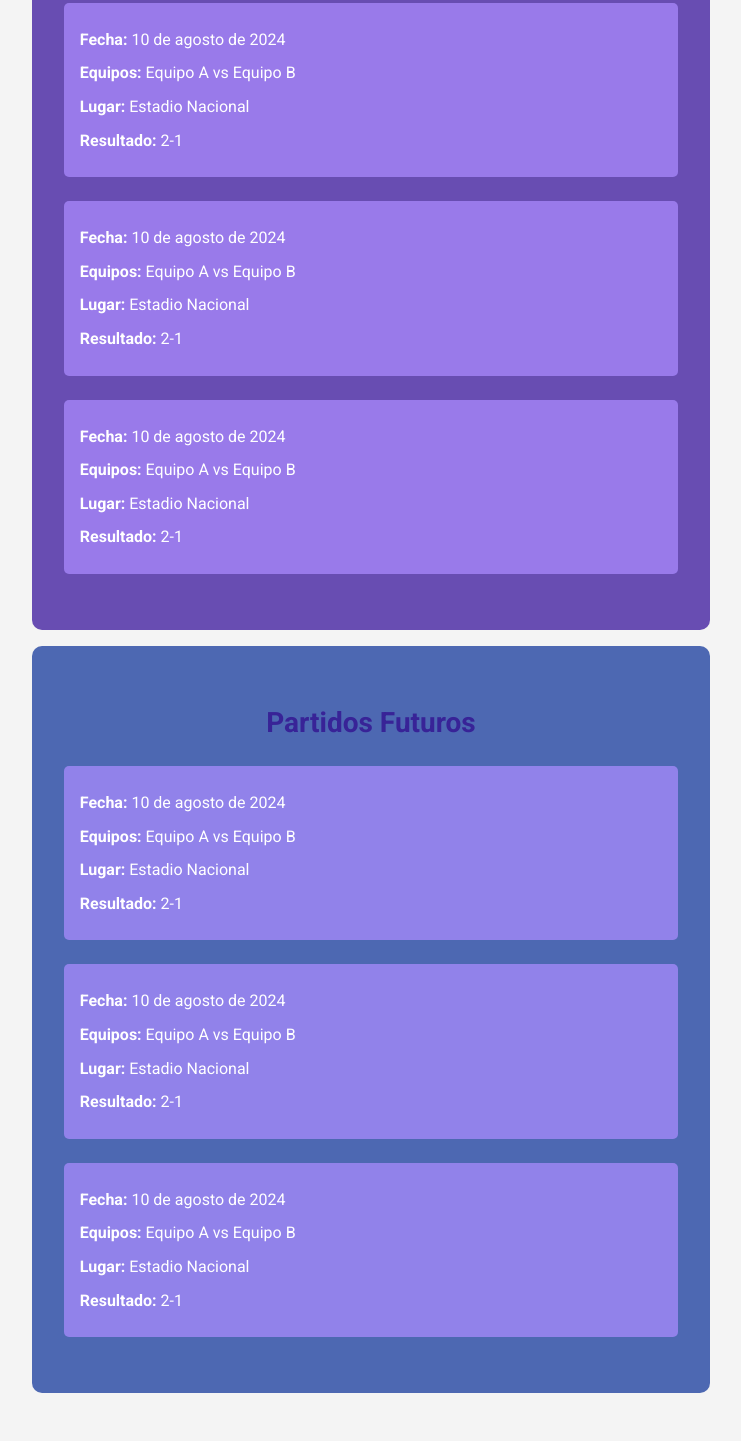
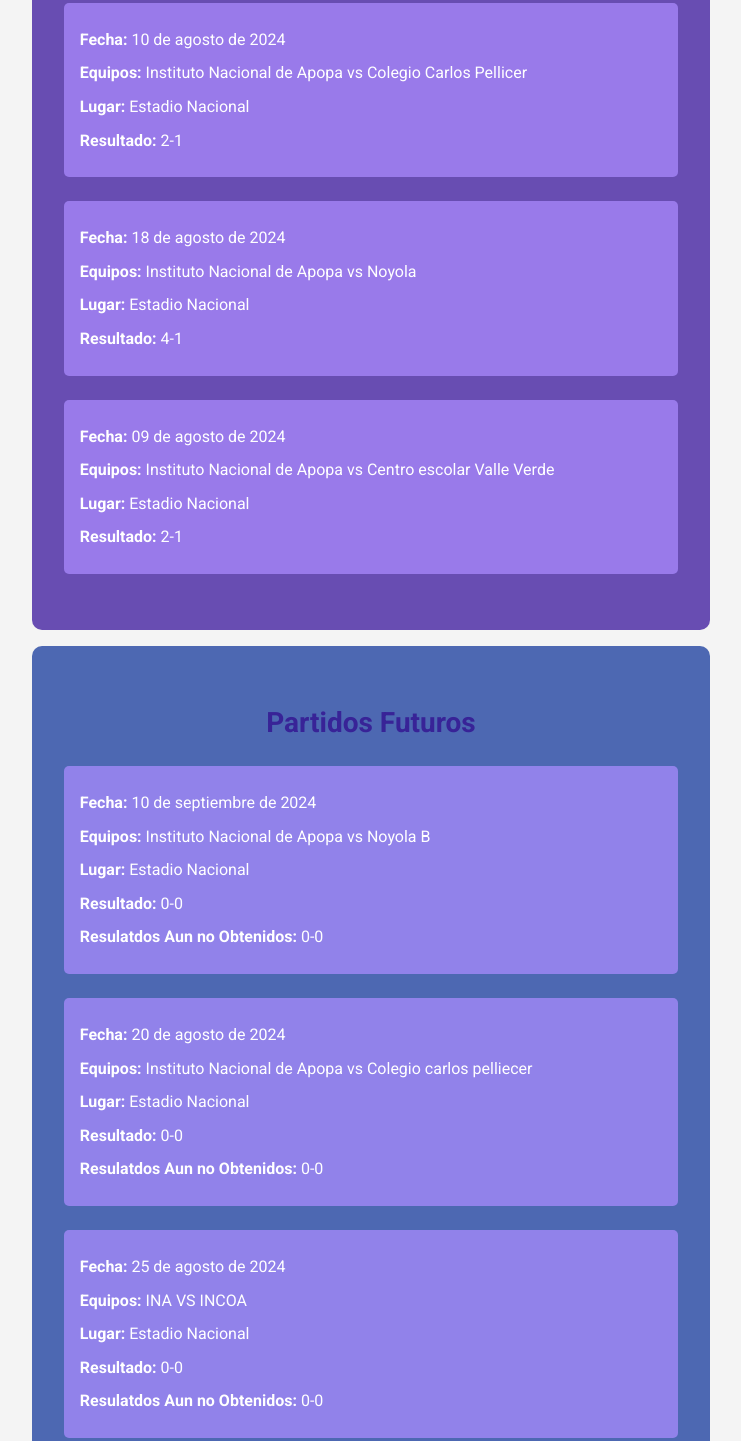
Before and after one commit to Sclnte/DeportesINA, a plain HTML site: page sub19_femenina.html in a window 1280 px wide. Shown: the part 218-1659 px from the top of the page, without its empty margins (269-1010 px from the left). Before the commit the page ends 1627 px from the top, so only its background shows below. Drawn offline with Linux system fonts and the light colour scheme.

Commit message:
Update sub19_femenina.html

```diff
--- a/sub19_femenina.html
+++ b/sub19_femenina.html
@@ -18,23 +18,23 @@
         <div class="match">
             <div class="match-info">
                 <p><strong>Fecha:</strong> 10 de agosto de 2024</p>
-                <p><strong>Equipos:</strong> Equipo A vs Equipo B</p>
+                <p><strong>Equipos:</strong> Instituto Nacional de Apopa vs Colegio Carlos Pellicer </p>
                 <p><strong>Lugar:</strong> Estadio Nacional</p>
                 <p><strong>Resultado:</strong> 2-1</p>
             </div>
         </div>
         <div class="match">
             <div class="match-info">
-                <p><strong>Fecha:</strong> 10 de agosto de 2024</p>
-                <p><strong>Equipos:</strong> Equipo A vs Equipo B</p>
+                <p><strong>Fecha:</strong> 18 de agosto de 2024</p>
+                <p><strong>Equipos:</strong>  Instituto Nacional de Apopa vs Noyola</p>
                 <p><strong>Lugar:</strong> Estadio Nacional</p>
-                <p><strong>Resultado:</strong> 2-1</p>
+                <p><strong>Resultado:</strong> 4-1</p>
             </div>
         </div>
         <div class="match">
             <div class="match-info">
-                <p><strong>Fecha:</strong> 10 de agosto de 2024</p>
-                <p><strong>Equipos:</strong> Equipo A vs Equipo B</p>
+                <p><strong>Fecha:</strong> 09 de agosto de 2024</p>
+                <p><strong>Equipos:</strong> Instituto Nacional de Apopa vs Centro escolar Valle Verde</p>
                 <p><strong>Lugar:</strong> Estadio Nacional</p>
                 <p><strong>Resultado:</strong> 2-1</p>
             </div>
@@ -47,26 +47,29 @@
         <h2>Partidos Futuros</h2>
         <div class="match">
             <div class="match-info">
-                <p><strong>Fecha:</strong> 10 de agosto de 2024</p>
-                <p><strong>Equipos:</strong> Equipo A vs Equipo B</p>
+                <p><strong>Fecha:</strong> 10 de septiembre de 2024</p>
+                <p><strong>Equipos:</strong> Instituto Nacional de Apopa vs Noyola B</p>
                 <p><strong>Lugar:</strong> Estadio Nacional</p>
-                <p><strong>Resultado:</strong> 2-1</p>
+                <p><strong>Resultado:</strong> 0-0</p>
+                <p><strong>Resulatdos Aun no Obtenidos:</strong> 0-0</p>
             </div>
         </div>
         <div class="match">
             <div class="match-info">
-                <p><strong>Fecha:</strong> 10 de agosto de 2024</p>
-                <p><strong>Equipos:</strong> Equipo A vs Equipo B</p>
+                <p><strong>Fecha:</strong> 20 de agosto de 2024</p>
+                <p><strong>Equipos:</strong> Instituto Nacional de Apopa vs Colegio carlos pelliecer</p>
                 <p><strong>Lugar:</strong> Estadio Nacional</p>
-                <p><strong>Resultado:</strong> 2-1</p>
+                <p><strong>Resultado:</strong> 0-0</p>
+                <p><strong>Resulatdos Aun no Obtenidos:</strong> 0-0</p>
             </div>
         </div>
         <div class="match">
             <div class="match-info">
-                <p><strong>Fecha:</strong> 10 de agosto de 2024</p>
-                <p><strong>Equipos:</strong> Equipo A vs Equipo B</p>
+                <p><strong>Fecha:</strong> 25 de agosto de 2024</p>
+                <p><strong>Equipos:</strong> INA VS INCOA </p>
                 <p><strong>Lugar:</strong> Estadio Nacional</p>
-                <p><strong>Resultado:</strong> 2-1</p>
+                <p><strong>Resultado:</strong> 0-0</p>
+                <p><strong>Resulatdos Aun no Obtenidos:</strong> 0-0</p>
             </div>
         </div>
 
```
